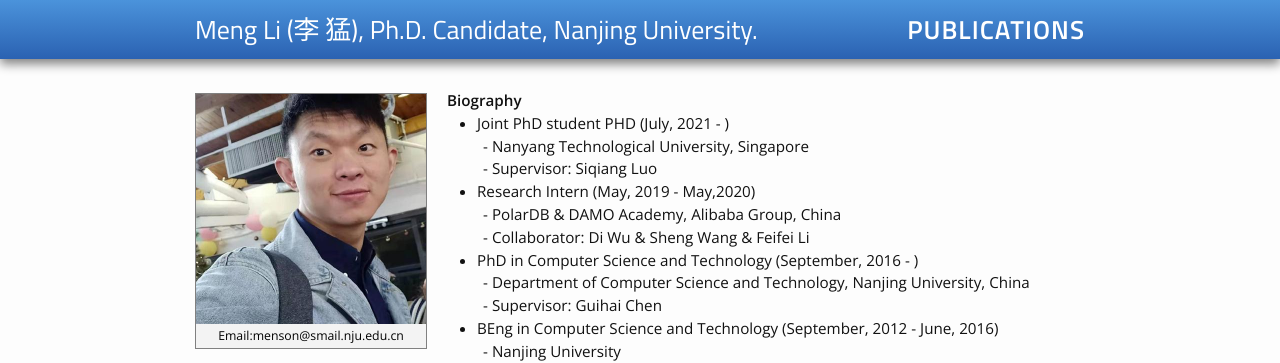
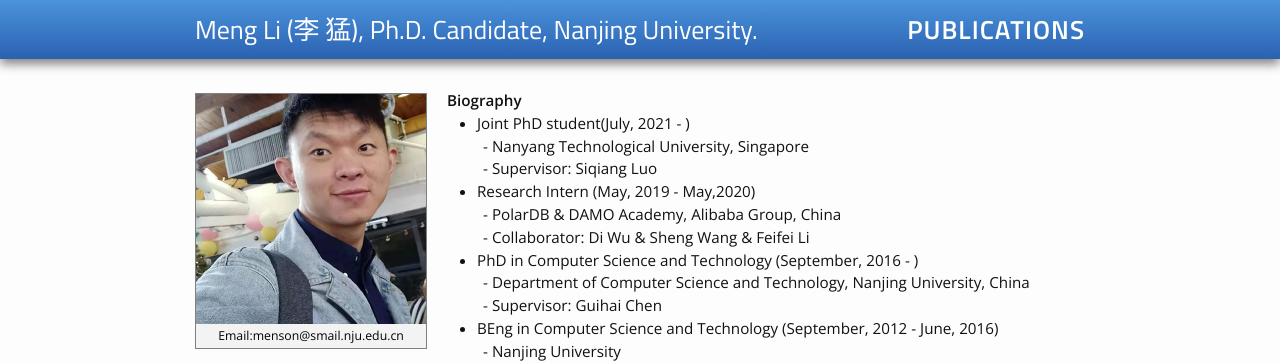
Before and after one commit to njulimn/njulimn.github.io, a Jekyll site: the page built from index.md, in a window 1280 px wide. Shown: the top 363 px of the page. Built offline with Jekyll 4.4.1, drawn with Linux system fonts in a browser that asks for light colours.

Commit message:
update info

```diff
--- a/index.md
+++ b/index.md
@@ -14,7 +14,7 @@ layout: default
 <div style="overflow-y: scroll;">
 <strong>Biography</strong>
 <ul>
-<li>Joint PhD student PHD (July, 2021 - )<br>
+<li>Joint PhD student(July, 2021 - )<br>
 <span class="tab">- Nanyang Technological University, Singapore</span><br>
 <span class="tab">- Supervisor: Siqiang Luo</span>
 </li>
@@ -28,7 +28,6 @@ layout: default
 <span class="tab">- Supervisor: Guihai Chen</span></li>
 <li>BEng in Computer Science and Technology (September, 2012 - June, 2016)<br>
 <span class="tab">- Nanjing University</span></li>
-
 </ul>
 </div>
 
```
